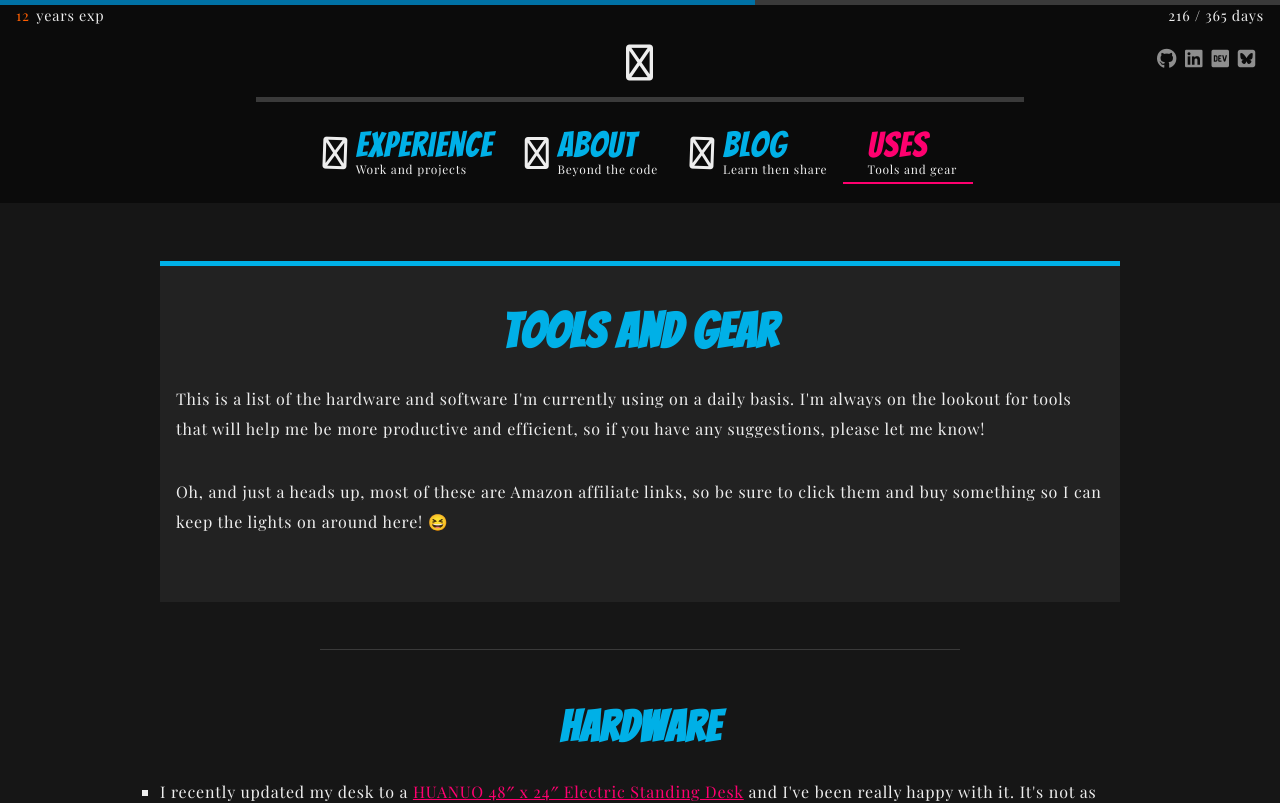
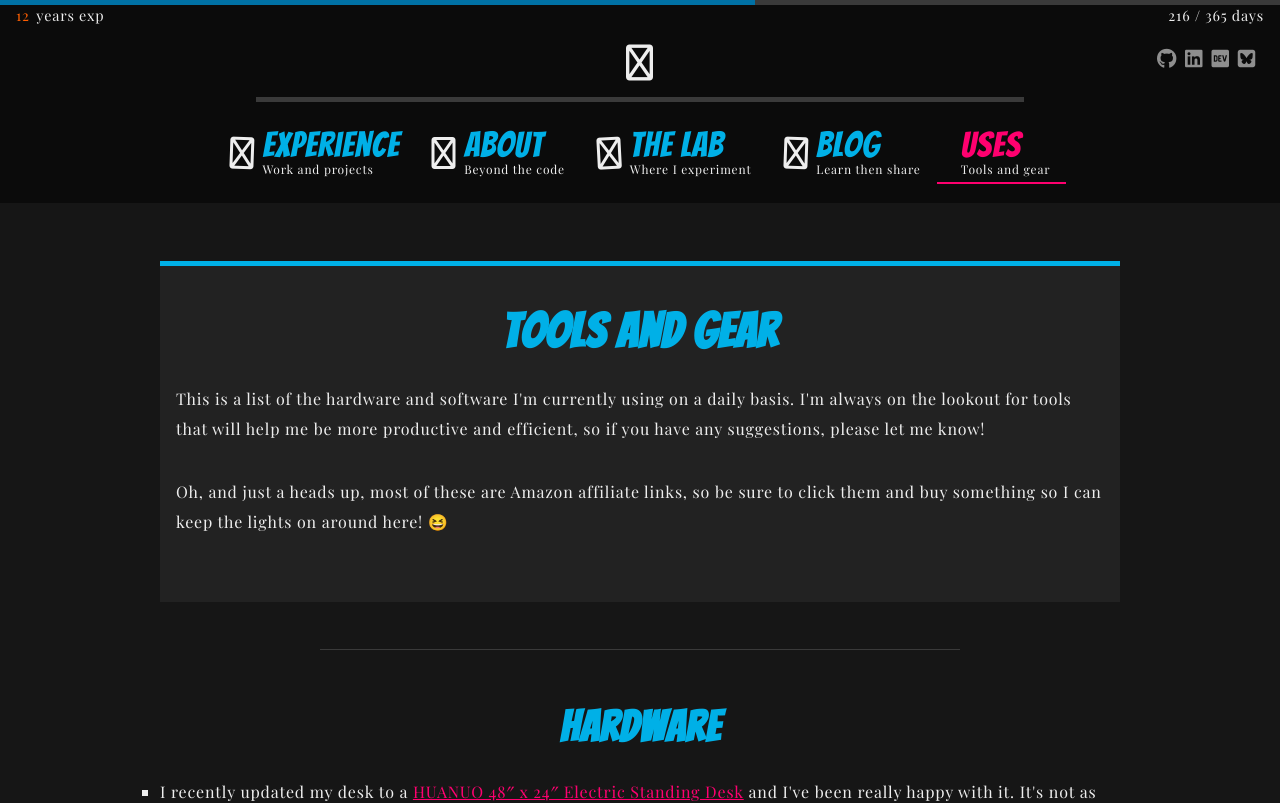
Before and after one commit to pixel-wraith/portfolio, a SvelteKit app: page /uses in a window 1280 px wide. Shown: the top 803 px of the page. Built offline with nearby package versions, Linux system fonts and the light colour scheme; some icons are missing.

Commit message:
feat: 👻 adds The Lab to nav

```diff
--- a/src/routes/+layout.svelte
+++ b/src/routes/+layout.svelte
@@ -38,6 +38,13 @@
             route: '/about',
             icon: 'fa-regular fa-circle-info',
             iconStyles: 'transform: rotate(0deg);',
+        },
+        {
+            text: 'The Lab',
+            subText: 'Where I experiment',
+            route: 'https://wraithcode.io',
+            icon: 'fa-regular fa-flask',
+            iconStyles: 'transform: rotate(-3deg);',
         },
         {
             text: 'Blog',
```
